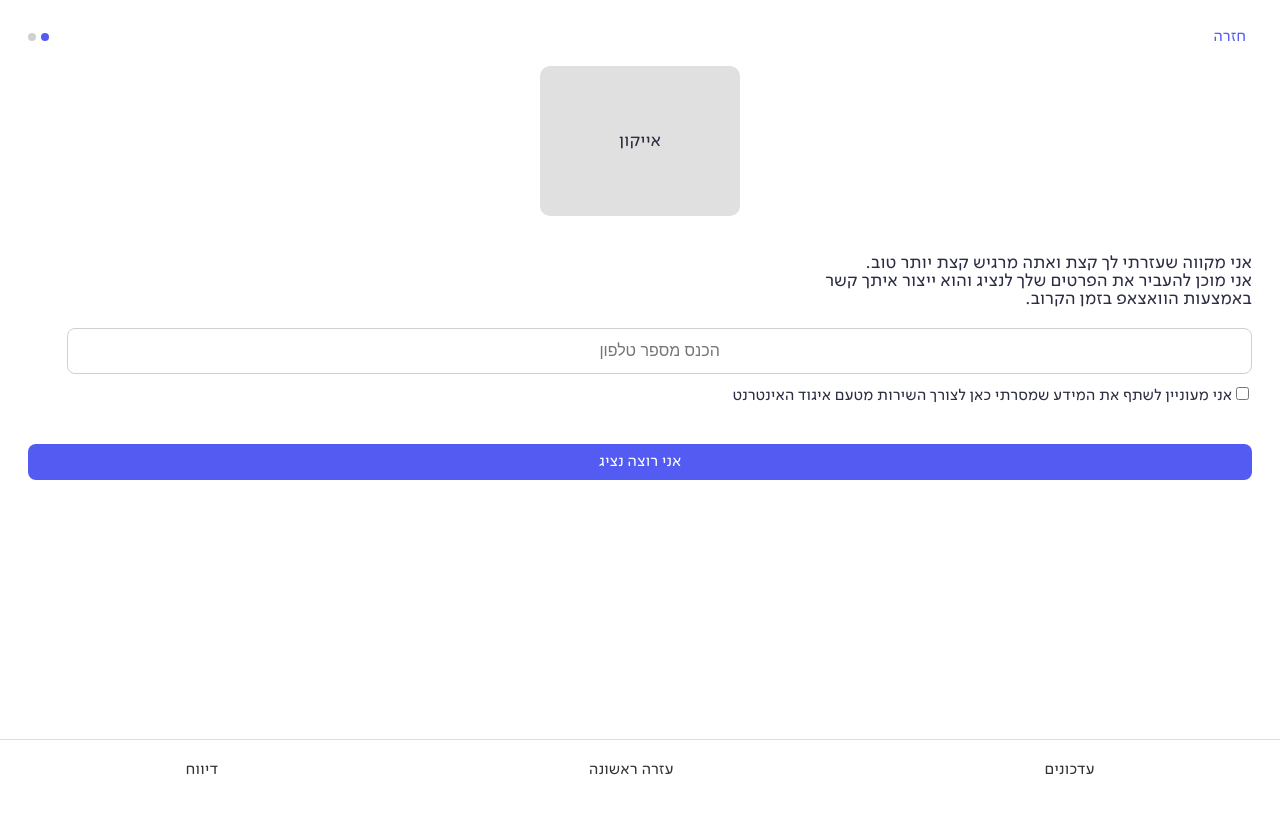
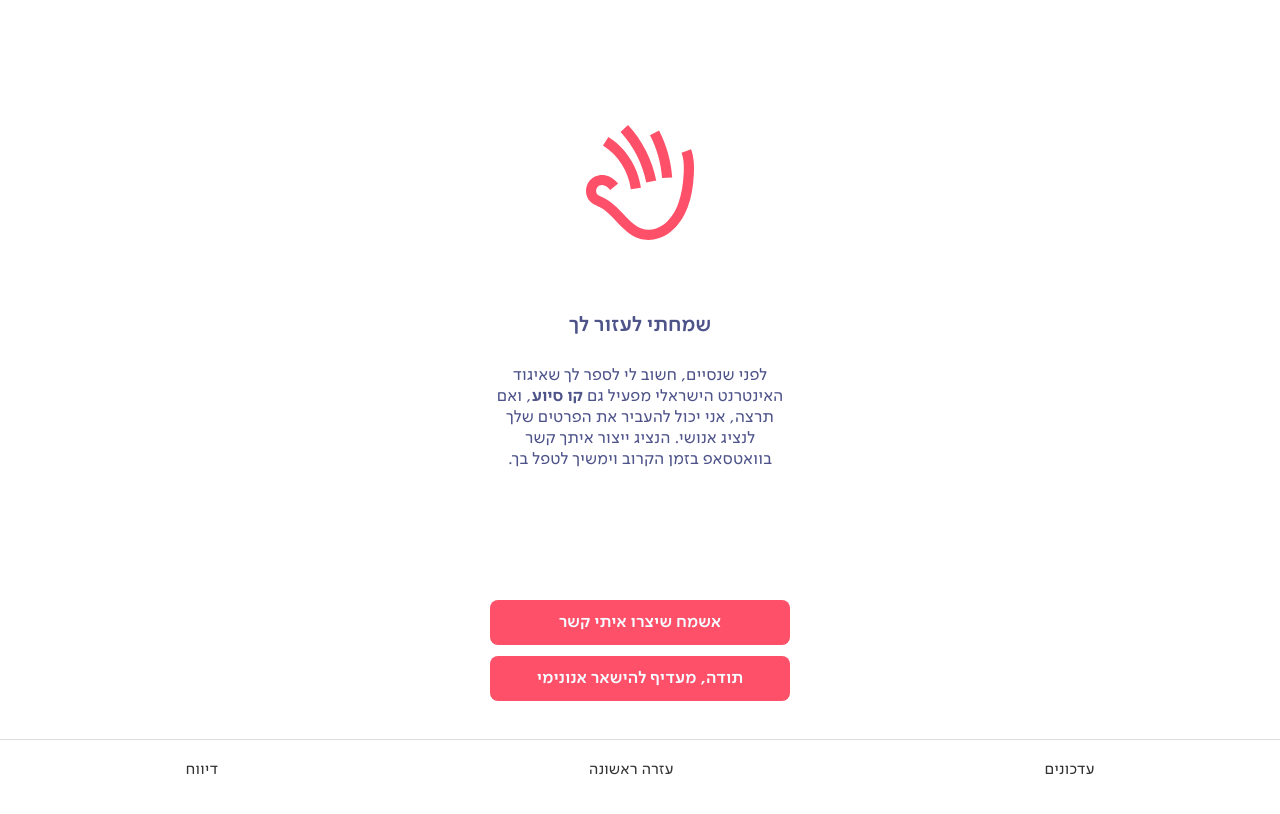
Before and after one commit to lioraVes/Link, a Next.js app: page /contact in a window 1280 px wide. Shown: the top 814 px of the page. Built offline with nearby package versions, Linux system fonts and the light colour scheme.

Commit message:
added step1 started step2

```diff
--- a/app/contact/page.module.css
+++ b/app/contact/page.module.css
@@ -1,3 +1,92 @@
+.step1_container{
+  display: flex;
+  flex-direction: column; /* Arrange items vertically */
+  justify-content: center; /* Center items vertically */
+  align-items: center; /* Center items horizontally */
+  height: 100vh; /* Make the container fill the full viewport height */
+  text-align: center; /* Ensure text stays centered */
+  padding: 20px; /* Optional: Add padding for responsiveness */
+  box-sizing: border-box; /* Include padding in width/height calculation */
+}
+/* Header styling */
+.header_step_1 {
+  display: flex;
+  justify-content: center;
+  margin-top: 20px;
+  margin-bottom: 76px;
+}
+
+/* Subheader styling */
+.subHeader_step_1 {
+  color: #4E538A;
+  text-align: center;
+  font-size: 21px;
+  font-style: normal;
+  font-weight: 600;
+  line-height: 19px; /* 90.476% */
+  margin-bottom: 30px;
+}
+
+/* Paragraph styling */
+.paragraph_step_1 {
+  width: 299px;
+  height: 116px;
+  flex-direction: column;
+  justify-content: center;
+  flex-shrink: 0;
+
+  color: #4E538A;
+  text-align: center;
+  font-size: 17px;
+  font-style: normal;
+  font-weight: 400;
+  line-height: 21px; /* 123.529% */
+  margin-bottom: 119px;
+}
+/* Button styling */
+.button_step_1 {
+  display: flex;
+  width: 300px;
+  height: 45px;
+  padding: 10px;
+  justify-content: center;
+  align-items: center;
+  gap: 10px;
+  flex-shrink: 0;
+  border-radius: 8px;
+  background: #FE5068;
+  color: #F6FBFF;
+
+  font-size: 17px;
+  font-style: normal;
+  font-weight: 600;
+  line-height: normal;
+  margin-bottom:11px; /* Default margin after the button */
+
+}
+
+.step2_container{ /*todo: this is the same as before */
+  display: flex;
+  flex-direction: column; /* Arrange items vertically */
+  justify-content: center; /* Center items vertically */
+  align-items: center; /* Center items horizontally */
+  height: 100vh; /* Make the container fill the full viewport height */
+  text-align: center; /* Ensure text stays centered */
+  padding: 20px; /* Optional: Add padding for responsiveness */
+  box-sizing: border-box; /* Include padding in width/height calculation */
+}
+
+
+
+
+
+
+
+
+
+
+
+
 /* General container */
 .contactFlowContainer {
   display: flex;
--- a/app/contact/page.tsx
+++ b/app/contact/page.tsx
@@ -81,66 +81,83 @@ export default function Contact() {
     }
   };
 
+  const handleContactButton = () => {
+    setStep(2);
+    console.log(step);
+  };
+  const handleAnonimusButton  = () => {
+    setStep(4);
+    console.log(step);
+  };
+
   if (step === 1) {
     return (
-      <div className={styles.contactFlowContainer}>
-        {/* Header Section */}
-        <div className={styles.header}>
-          <button
-            className={styles.backButton}
-            onClick={() => router.push("/wizard")}
-          >
-            חזרה
-          </button>
-          <div className={styles.progressIndicator}>
-            <span className={styles.activeDot}></span>
-            <span className={styles.inactiveDot}></span>
-          </div>
+      <div className={styles.step1_container}>
+        <div className={styles.header_step_1}>
+          <svg width="108" height="115" viewBox="0 0 108 115" fill="none" xmlns="http://www.w3.org/2000/svg">
+            <g clip-path="url(#clip0_1125_124)">
+              <path d="M62.3702 115C59.2017 115 56.0671 114.525 53.085 113.541C43.5795 110.437 36.6664 103.11 29.9736 96.0199C24.6194 90.3377 19.5532 84.9778 13.572 82.0774C12.9959 81.789 12.4029 81.5346 11.7929 81.2632C8.70911 79.8724 4.86286 78.1593 2.32129 74.275C-1.11831 69.0508 -0.677773 61.2146 3.33792 56.0582C6.99778 51.3598 13.0128 49.1209 19.0279 50.2065C23.8061 51.0715 28.4487 54.0398 32.1255 58.5346L24.2466 64.9631C22.1117 62.334 19.604 60.6548 17.2149 60.2138C14.9614 59.8067 12.657 60.6209 11.3523 62.3001C10.0138 64.0302 9.75963 67.0663 10.8101 68.6777C11.7251 70.0855 13.6906 70.9506 15.9441 71.9683C16.6388 72.2736 17.3335 72.5958 18.0113 72.9181C25.6699 76.6497 31.6172 82.9424 37.3611 89.0317C43.444 95.4771 49.1879 101.566 56.2366 103.873C62.9972 106.078 71.0116 104.416 77.6705 99.4292C83.9736 94.7138 89.0907 87.2677 92.4794 77.8879C95.326 70.0516 97.0034 60.7057 97.6473 49.3584C98.0201 42.5228 98.0878 34.6017 95.5801 27.7492L105.12 24.2551C108.254 32.8377 108.237 42.0649 107.797 49.9351C107.102 62.3001 105.221 72.5789 102.036 81.365C97.9692 92.6106 91.6492 101.668 83.7534 107.588C77.2639 112.456 69.7069 115 62.3702 115Z" fill="#FE5068"/>
+              <path d="M44.8334 64.132C42.529 46.3732 32.1255 30.0561 16.9947 20.4897L22.4167 11.8901C40.0722 23.0509 52.2209 42.0988 54.915 62.826L44.8334 64.132Z" fill="#FE5068"/>
+              <path d="M60.2523 57.5339C56.5246 38.6047 47.6461 21.0833 34.5654 6.90339L42.0377 0C56.3891 15.5708 66.1318 34.7883 70.2153 55.5664L60.2353 57.5339H60.2523Z" fill="#FE5068"/>
+              <path d="M76.0439 53.107C75.0612 38.2486 70.9099 23.4241 64.0138 10.2449L73.0279 5.52954C80.5679 19.9639 85.1258 36.1792 86.1933 52.4285L76.0439 53.107Z" fill="#FE5068"/>
+            </g>
+            <defs>
+            <clipPath id="clip0_1125_124">
+            <rect width="108" height="115" fill="white"/>
+            </clipPath>
+            </defs>
+          </svg>
         </div>
 
-        {/* Graphic Section */}
-        <div className={styles.graphicPlaceholder}>אייקון</div>
-
-        {/* Content Section */}
-        <div className={styles.content}>
-          <p className={styles.text}>
-            אני מקווה שעזרתי לך קצת ואתה מרגיש קצת יותר טוב.
-            <br />
-            אני מוכן להעביר את הפרטים שלך לנציג והוא ייצור איתך קשר
-            <br />
-            באמצעות הוואצאפ בזמן הקרוב.
-          </p>
-          <input
-            type="tel"
-            className={styles.inputBox}
-            placeholder="הכנס מספר טלפון"
-            value={phoneNumber}
-            onChange={handlePhoneInputChange}
-          />
-          <div className={styles.agreementContainer}>
-            <input
-              type="checkbox"
-              id="agree"
-              checked={isAgree}
-              onChange={handleAgreementToggle}
-            />
-            <label htmlFor="agree" className={styles.agreementLabel}>
-              אני מעוניין לשתף את המידע שמסרתי כאן לצורך השירות מטעם איגוד
-              האינטרנט
-            </label>
-          </div>
+        <div className={styles.subHeader_step_1}>
+        שמחתי לעזור לך
         </div>
-
-        {/* Footer Section */}
-        <div className={styles.footer}>
-          <button className={styles.submitButton} onClick={handleNextStep}>
-            אני רוצה נציג
+        <div className={styles.paragraph_step_1}>
+        לפני שנסיים, חשוב לי לספר לך שאיגוד האינטרנט הישראלי מפעיל גם <strong>קו סיוע</strong>, ואם תרצה, אני יכול להעביר את הפרטים שלך לנציג אנושי. הנציג ייצור איתך קשר בוואטסאפ בזמן הקרוב וימשיך לטפל בך.
+        </div>
+        <div>
+          <button className={styles.button_step_1} onClick={handleContactButton}>
+          אשמח שיצרו איתי קשר
+          </button>
+          <button className={styles.button_step_1} onClick={handleAnonimusButton}>
+          תודה, מעדיף להישאר אנונימי
           </button>
         </div>
       </div>
     );
   }
+  if (step === 2) {
+    return (
+      <div className={styles.step2_container}>
+        <div className={styles.header_step_2}>
+          <svg width="163" height="66" viewBox="0 0 163 66" fill="none" xmlns="http://www.w3.org/2000/svg">
+            <g clip-path="url(#clip0_1125_182)">
+            <path d="M30.0122 41.966L36.1018 48.5673C38.4804 46.3585 40.971 44.2621 43.499 42.2156L51.768 48.3551L57.0979 41.1299L50.9461 36.5752C53.8227 34.5287 56.7493 32.5571 59.7629 30.7227L55.1179 23.0358C52.8763 24.396 50.6721 25.8185 48.4928 27.291L48.2313 22.1997L39.2774 22.6489L39.5514 28.1271L34.3459 24.2587L29.016 31.4839L36.0271 36.675C33.9723 38.3846 31.9674 40.1441 30.0122 41.966Z" fill="#FE5068"/>
+            <path d="M66.5997 31.4839L73.6109 36.6875C71.5561 38.3971 69.5511 40.1566 67.596 41.9785L73.6856 48.5797C76.0642 46.371 78.5548 44.2746 81.0828 42.228L89.3517 48.3676L94.6817 41.1424L88.5298 36.5877C91.4065 34.5411 94.333 32.5695 97.3467 30.7351L92.7017 23.0482C90.4601 24.4084 88.2559 25.831 86.0765 27.3035L85.815 22.2122L76.8612 22.6614L77.1351 28.1396L71.9173 24.2712L66.5873 31.4963L66.5997 31.4839Z" fill="#FE5068"/>
+            <path d="M105.578 30.9473L112.589 36.1384C110.535 37.848 108.53 39.6075 106.575 41.4294L112.664 48.0307C115.043 45.8219 117.533 43.7255 120.061 41.679L128.33 47.8061L133.66 40.5809L127.508 36.0261C130.385 33.9796 133.312 32.008 136.325 30.1736L131.68 22.4867C129.439 23.8469 127.234 25.2695 125.055 26.742L124.794 21.6506L115.84 22.0999L116.114 27.5905L110.908 23.7221L105.578 30.9473Z" fill="#FE5068"/>
+            <path d="M161.792 21.5383C161.667 17.2456 161.493 11.3806 158.392 6.78842C153.51 -0.399332 144.656 -0.099842 140.397 0.0499028L39.4764 3.53147L39.7878 12.5162L140.709 9.03459C145.752 8.85989 149.214 9.27168 150.958 11.8423C152.589 14.2507 152.726 18.6183 152.813 21.8003L153.76 53.7084L18.5301 56.9903C15.0557 57.0777 13.3745 56.6409 12.7394 55.5179C12.2039 54.5695 12.042 52.7601 11.905 51.3L8.91627 18.7805L-0.0126801 19.6041L2.97609 52.1236C3.18779 54.4322 3.44931 57.3023 4.91879 59.9228C8.03209 65.4634 14.184 66 17.5339 66C17.9947 66 18.4056 66 18.7418 65.975L162.987 62.481L161.779 21.5383H161.792Z" fill="#FE5068"/>
+            </g>
+            <defs>
+            <clipPath id="clip0_1125_182">
+            <rect width="163" height="66" fill="white"/>
+            </clipPath>
+            </defs>
+          </svg>
 
+        </div>
+
+        <div className={styles.subHeader_step_1}>
+        מלא את הפרטים, ואחבר אותך
+        </div>
+
+
+      </div>
+
+    )
+
+  }
+
+//old code-TODO check if needed
   return (
     <div className={styles.contactFlowContainer}>
       {/* Header Section */}
```
